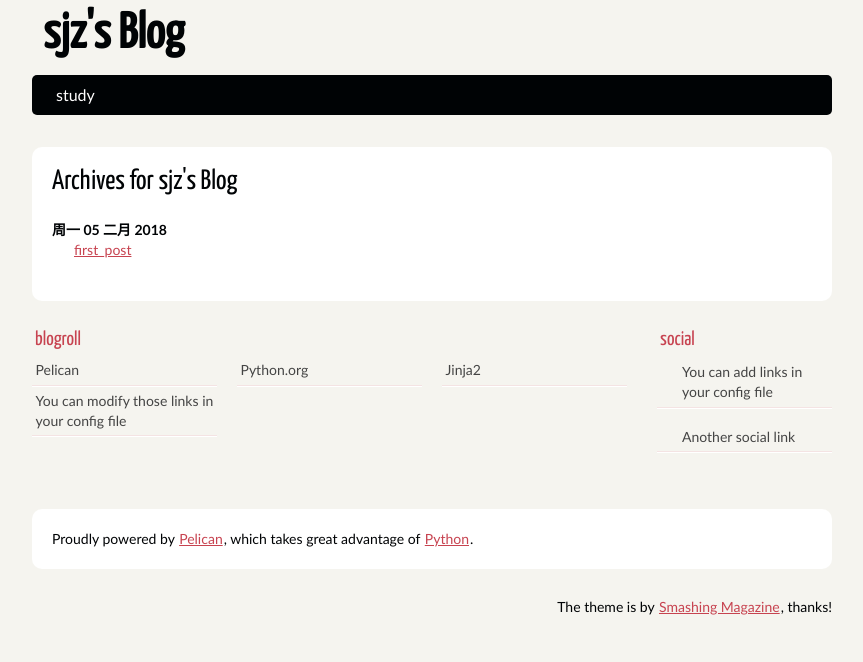
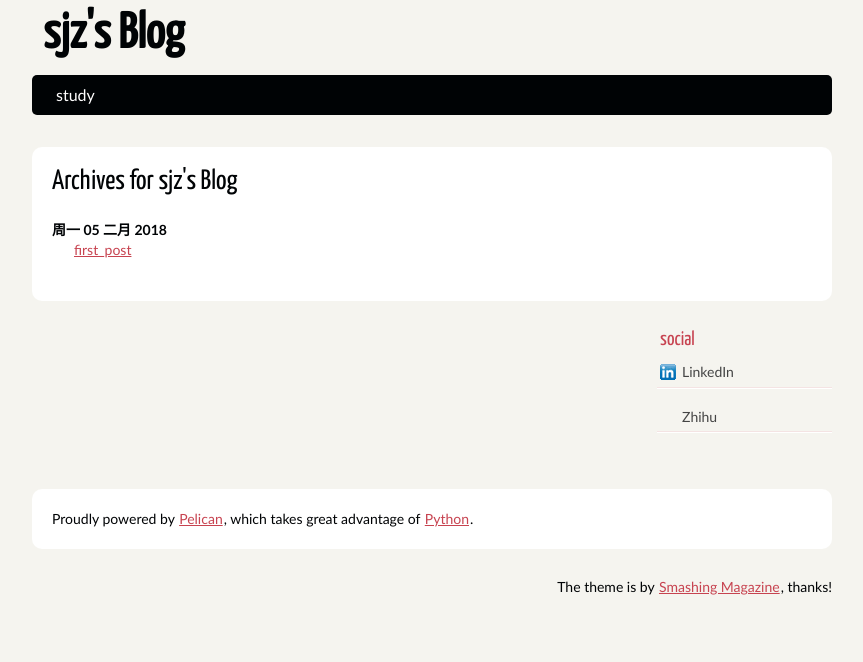
Before and after one commit to Jerry-Shan/Jerry-Shan.github.io, a plain HTML site: page archives.html in a window 1280 px wide. Shown: the whole page, without its empty margins (208-1071 px from the left). Drawn offline with Linux system fonts and the light colour scheme.

Commit message:
sencond-commit

```diff
--- a/archives.html
+++ b/archives.html
@@ -26,21 +26,12 @@
 </dl>
 </section>
         <section id="extras" class="body">
-                <div class="blogroll">
-                        <h2>blogroll</h2>
-                        <ul>
-                            <li><a href="http://getpelican.com/">Pelican</a></li>
-                            <li><a href="http://python.org/">Python.org</a></li>
-                            <li><a href="http://jinja.pocoo.org/">Jinja2</a></li>
-                            <li><a href="#">You can modify those links in your config file</a></li>
-                        </ul>
-                </div><!-- /.blogroll -->
                 <div class="social">
                         <h2>social</h2>
                         <ul>
 
-                            <li><a href="#">You can add links in your config file</a></li>
-                            <li><a href="#">Another social link</a></li>
+                            <li><a href="https://www.linkedin.com/in/jinzhe-jerry-shan-a916a4130/">LinkedIn</a></li>
+                            <li><a href="https://www.zhihu.com/people/shan-jin-zhe/activities">Zhihu</a></li>
                         </ul>
                 </div><!-- /.social -->
         </section><!-- /#extras -->
```
Also changed, not shown: author/sjz.html (+2 -11 lines), authors.html (+2 -11 lines), categories.html (+2 -11 lines), category/study.html (+2 -11 lines), first_post.html (+2 -11 lines), index.html (+2 -11 lines), tags.html (+2 -11 lines).
